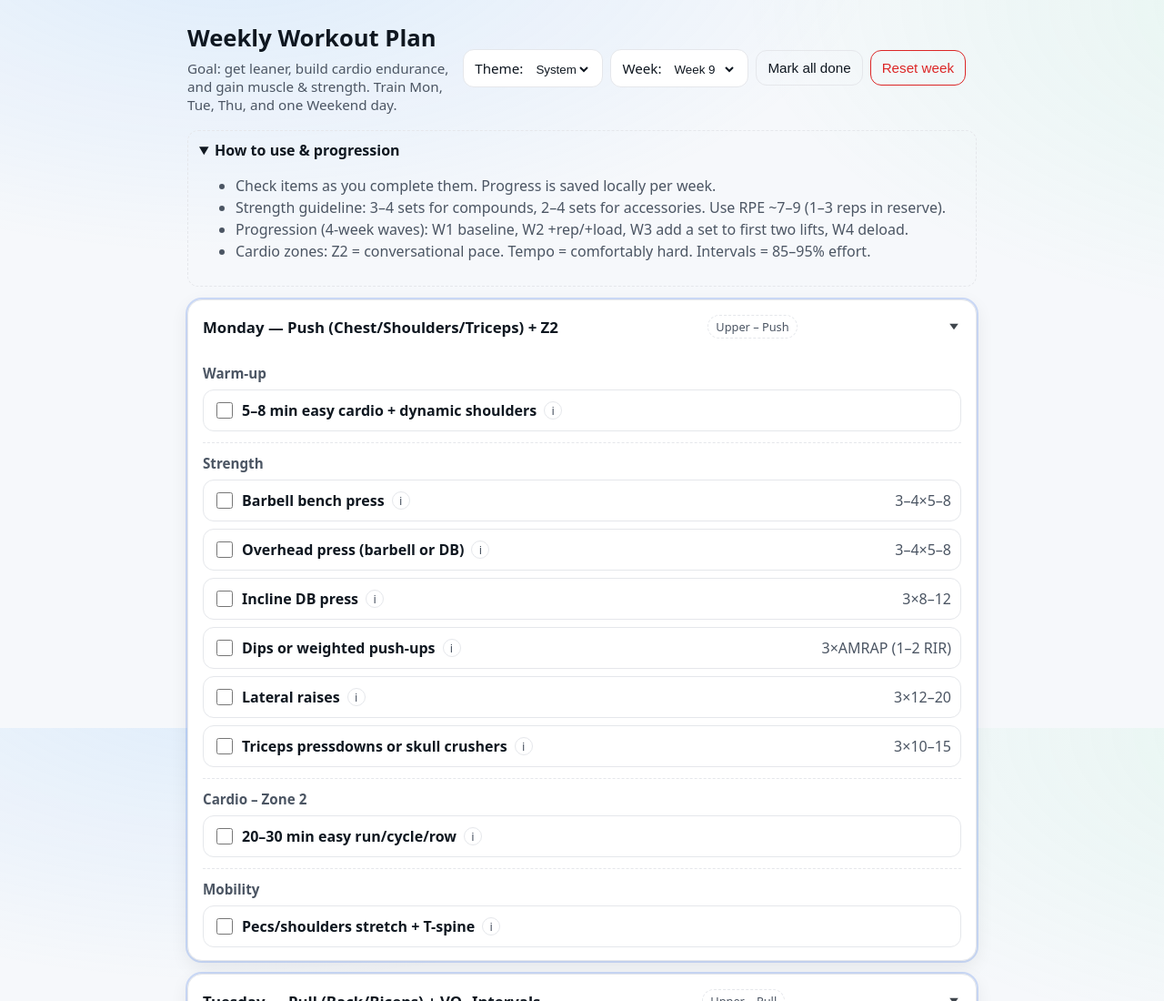
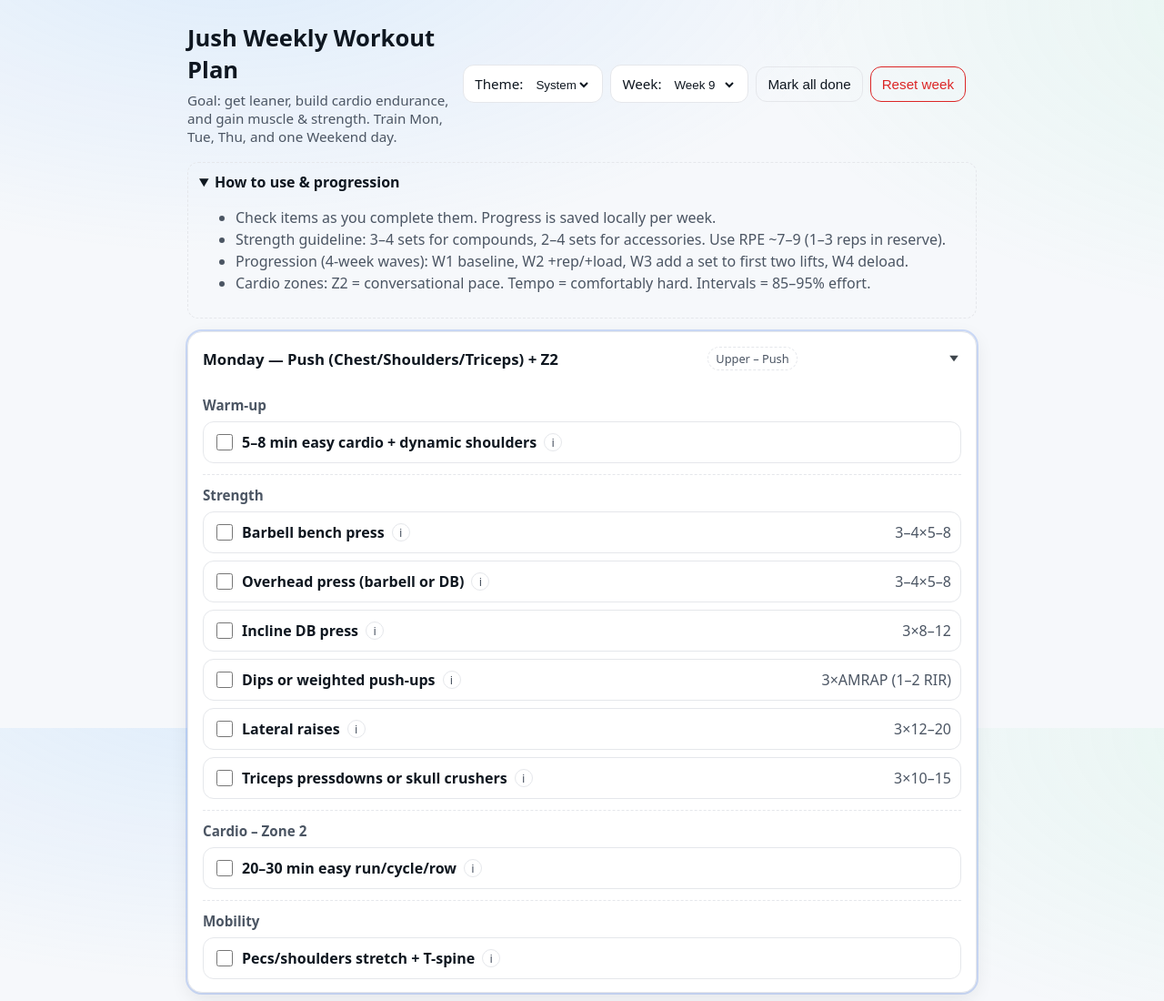
Before and after one commit to josh245/workout-checklist, a plain HTML site: page index.html in a window 1280 px wide. Shown: the top 1100 px of the page at 91% size. Drawn offline with Linux system fonts and the light colour scheme.

Commit message:
Update index.html

```diff
--- a/index.html
+++ b/index.html
@@ -3,7 +3,7 @@
 <head>
   <meta charset="utf-8" />
   <meta name="viewport" content="width=device-width, initial-scale=1" />
-  <title>Weekly Workout Plan – Ripped + Endurance (Light/Dark + Local Save)</title>
+  <title> Jush Weekly Workout Plan – Muscle Growth + Endurance</title>
   <style>
     /* Dark theme (default) */
     :root {
@@ -120,7 +120,7 @@
   <div class="container">
     <div class="header">
       <div>
-        <h1>Weekly Workout Plan</h1>
+        <h1>Jush Weekly Workout Plan</h1>
         <div class="sub">Goal: get leaner, build cardio endurance, and gain muscle & strength. Train Mon, Tue, Thu, and one Weekend day.</div>
       </div>
       <div class="controls">
```
